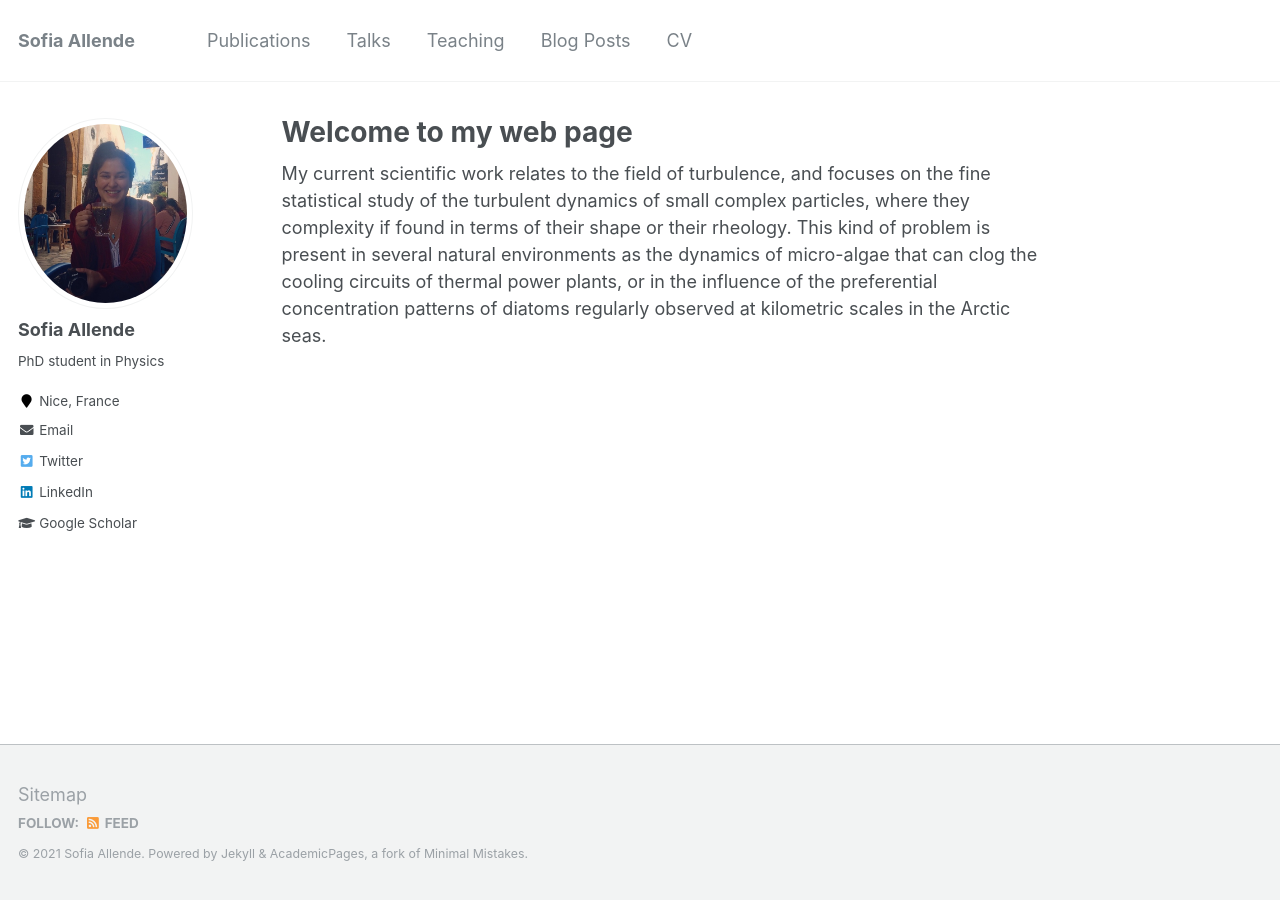
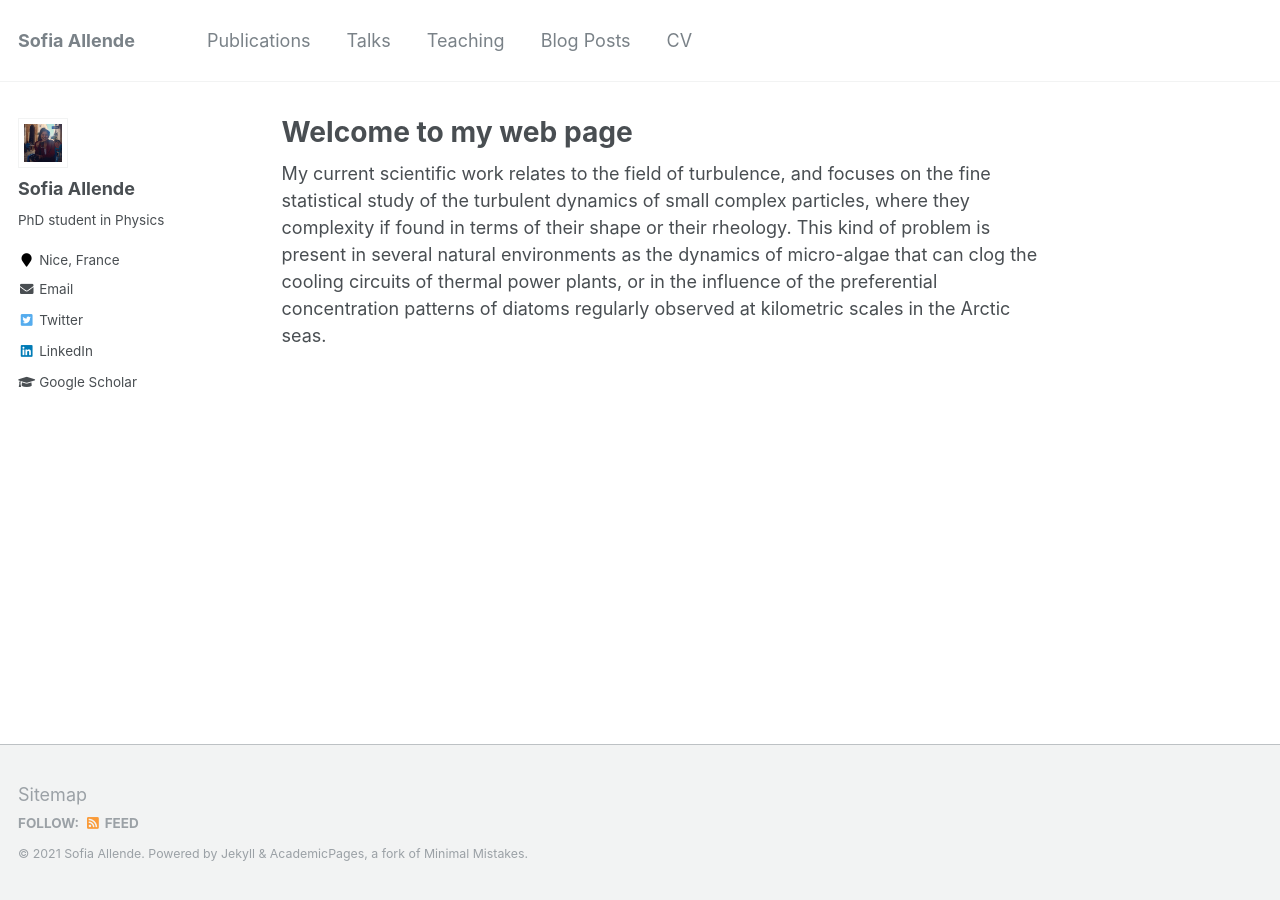
Before and after one commit to sofiallende/sofiallende.github.io, a Jekyll site: the page built from _pages/about.md, in a window 1280 px wide. Built offline with Jekyll 4.4.1, drawn with Linux system fonts in a browser that asks for light colours.

Commit message:
Update _sidebar.scss

```diff
--- a/_sass/_sidebar.scss
+++ b/_sass/_sidebar.scss
@@ -78,13 +78,13 @@
 
   @include breakpoint($large) {
     display: block;
-    width: auto;
-    height: auto;
+    width: 50px;
+    height: 50px;
   }
 
   img {
     max-width: 175px;
-    border-radius: 50%;
+//    border-radius: 50%;
 
     @include breakpoint($large) {
       padding: 5px;
```
